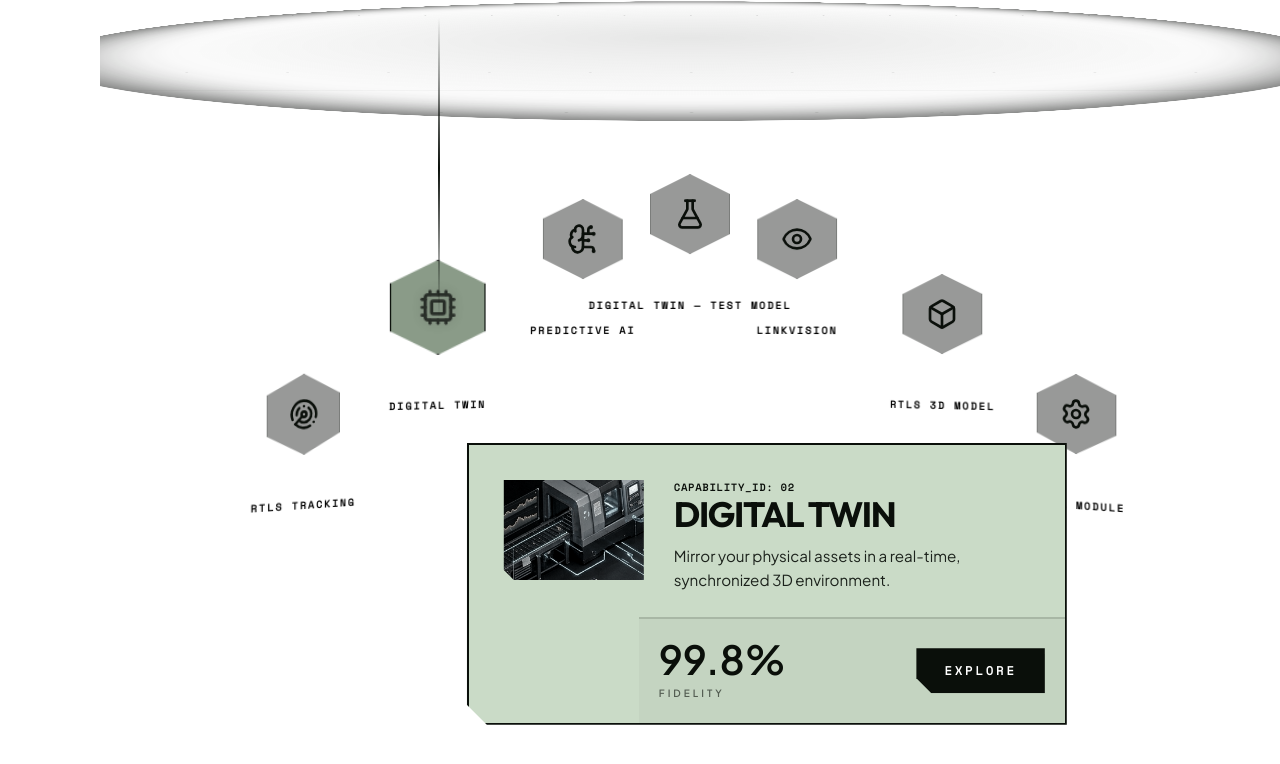
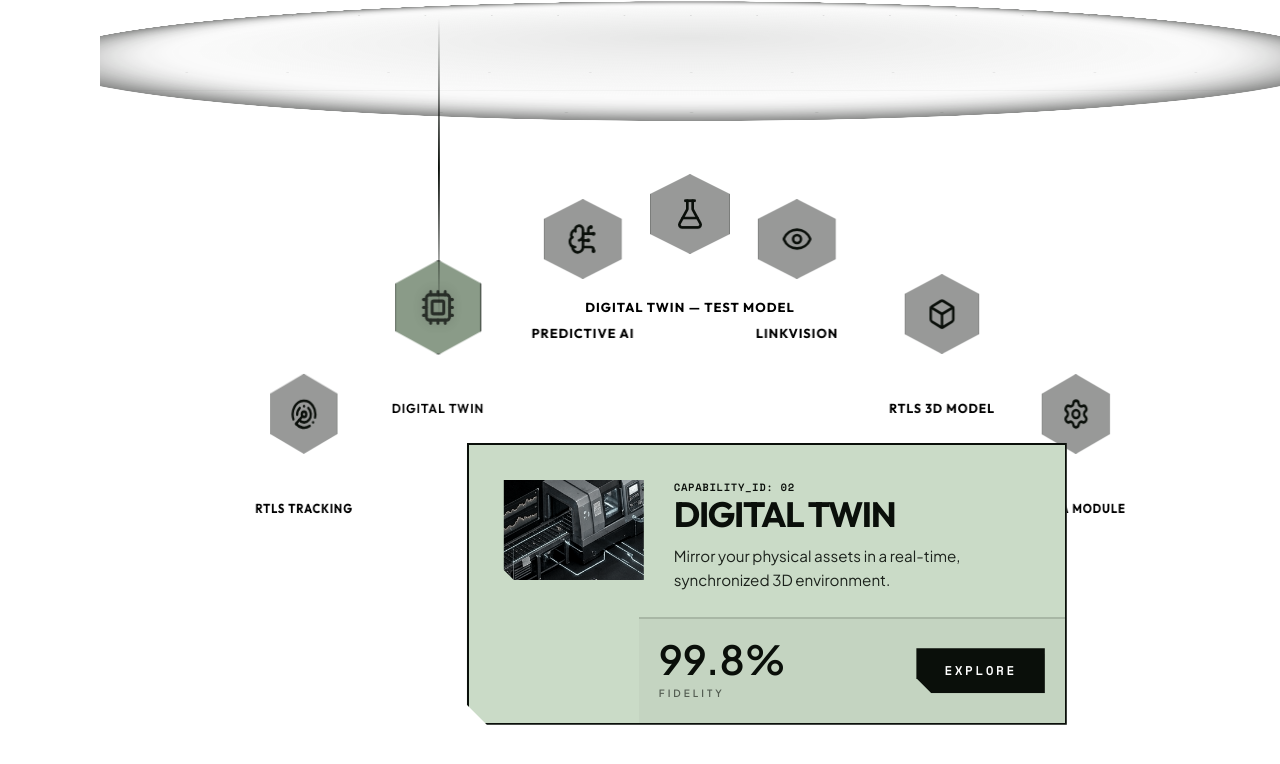
Before and after one commit to chethanmvvp-ui/Calypsion-webpage, a Next.js app: page /platform in a window 1280 px wide. Shown: the part 3724-4488 px from the top of the page. Built offline with nearby package versions, Linux system fonts and the light colour scheme.

Commit message:
7Modules flickering removed

```diff
--- a/src/components/GoBack.module.css
+++ b/src/components/GoBack.module.css
@@ -18,6 +18,14 @@
     transition: all 0.4s cubic-bezier(0.16, 1, 0.3, 1);
     /* Industrial cut corner (Symmetrical to ScrollToTop) */
     clip-path: polygon(0 0, 100% 0, 100% 100%, 10px 100%, 0 calc(100% - 10px));
+}
+
+/* Hide when modal is open */
+:global(body.has-modal-open) .goBack {
+    opacity: 0;
+    pointer-events: none;
+    visibility: hidden;
+    transform: translateY(20px);
 }
 
 .goBack:hover {
--- a/src/components/Modules.module.css
+++ b/src/components/Modules.module.css
@@ -98,14 +98,14 @@
 .workstations {
     position: absolute;
     inset: 0;
-    transform-style: preserve-3d;
+    /* transform-style: preserve-3d; */
 }
 
 .workstation {
     position: absolute;
     width: 120px;
     height: 120px;
-    transform-style: preserve-3d;
+    /* transform-style: preserve-3d; */
     cursor: pointer;
     transition: all 0.6s cubic-bezier(0.16, 1, 0.3, 1);
 }
@@ -157,7 +157,7 @@
     position: relative;
     width: 100%;
     height: 100%;
-    transform-style: preserve-3d;
+    /* transform-style: preserve-3d; */
 }
 
 .glassNode {
@@ -206,17 +206,17 @@
 
 .workstationLabel {
     position: absolute;
-    bottom: -35px;
+    bottom: -40px;
     left: 50%;
     transform: translateX(-50%);
-    font-family: var(--font-mono);
-    font-size: 10px;
-    letter-spacing: 2px;
+    font-family: var(--font-display);
+    font-size: 13px;
+    letter-spacing: 1px;
     color: #000;
     opacity: 1;
     white-space: nowrap;
     text-transform: uppercase;
-    font-weight: 700;
+    font-weight: 800;
 }
 
 .modActive .workstationLabel {
--- a/src/components/ProjectModal.module.css
+++ b/src/components/ProjectModal.module.css
@@ -99,7 +99,7 @@
 
 .detailImage {
     width: 100%;
-    height: 400px;
+    height: 280px;
     object-fit: cover;
     clip-path: polygon(0 0, 100% 0, 100% calc(100% - 20px), calc(100% - 20px) 100%, 0 100%);
     filter: grayscale(0.5);
--- a/src/components/ScrollToTop.module.css
+++ b/src/components/ScrollToTop.module.css
@@ -18,6 +18,14 @@
     transition: all 0.4s cubic-bezier(0.16, 1, 0.3, 1);
     /* Industrial cut corner */
     clip-path: polygon(0 0, 100% 0, 100% calc(100% - 10px), calc(100% - 10px) 100%, 0 100%);
+}
+
+/* Hide when modal is open */
+:global(body.has-modal-open) .scrollTop {
+    opacity: 0;
+    pointer-events: none;
+    visibility: hidden;
+    transform: translateY(20px);
 }
 
 .scrollTop:hover {
```
